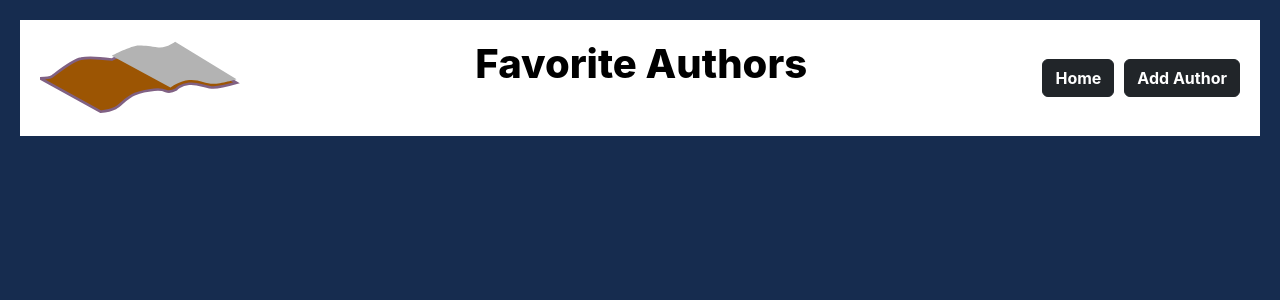
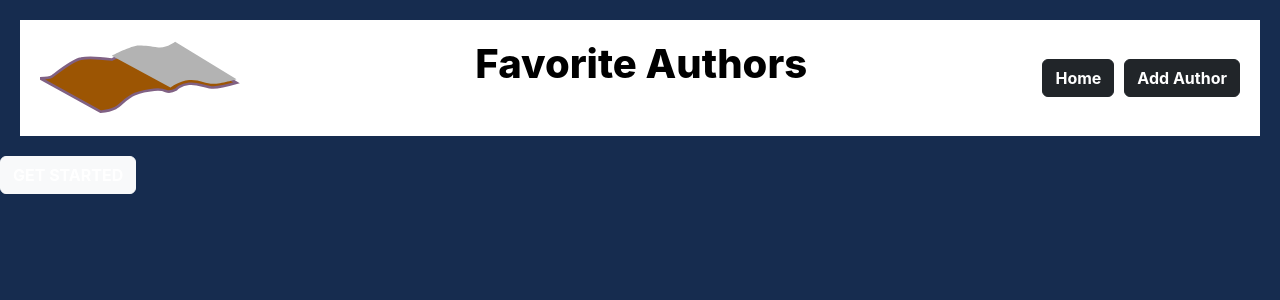
Before and after one commit to PaulDeUlloa/MERN_Authors, a React (Create React App) app in the folder client/: page / in a window 1280 px wide. Shown: the top 300 px of the page. Built offline with nearby package versions, Linux system fonts and the light colour scheme.

Commit message:
app.jsx button added to get started

```diff
--- a/client/src/App.jsx
+++ b/client/src/App.jsx
@@ -32,6 +32,13 @@ function App() {
           </button>
         </div>
       </div>
+      <div id="getStartedPage">
+        <button class="btn btn-light">
+          <Link to="/authors" id="navbarLinksFontColor">
+            GET STARTED
+          </Link>
+        </button>
+      </div>
 
       <Routes>
         <Route path="/authors" element={<Dashboard />} />
```
